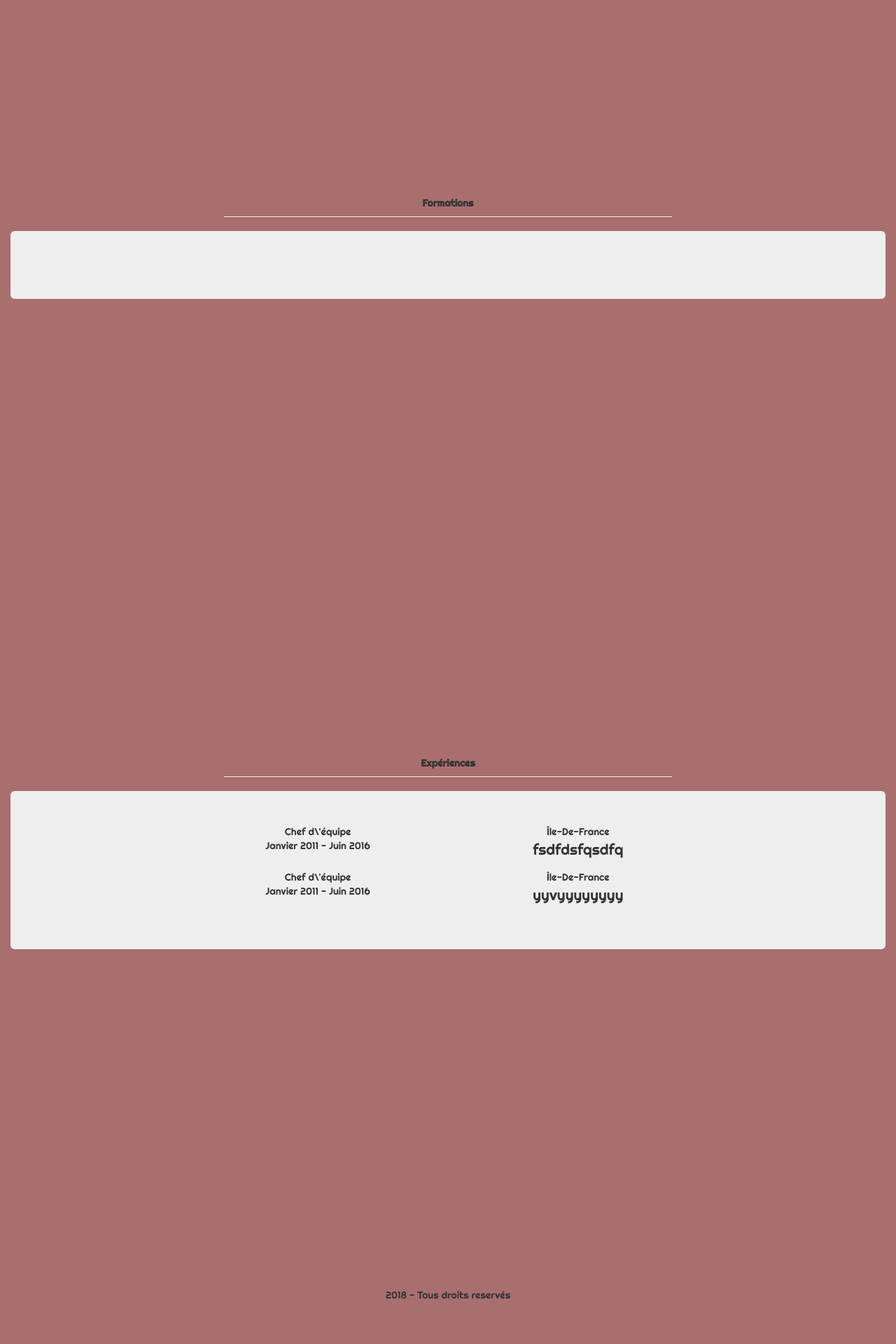
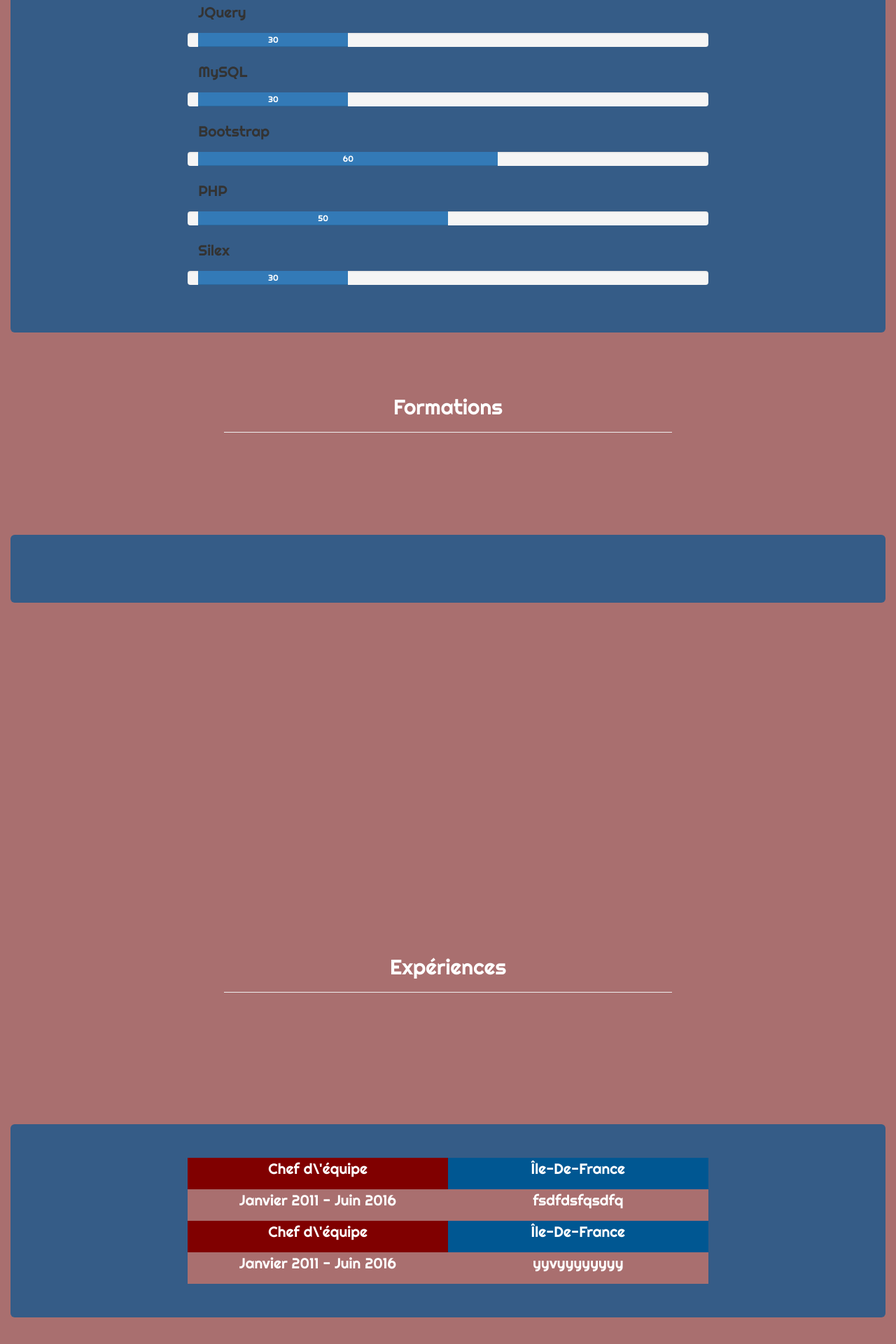
Before and after one commit to jeuneyannick/jeuneyannickbley_SITECV, a PHP site: page / in a window 1280 px wide. Shown: the part 1360-3280 px from the top of the page at 70% size. Before the commit the page ends 3216 px from the top, so only its background shows below. Run offline with PHP 8.4, Linux system fonts and the light colour scheme; data comes from the database, SQL or seed files in the repository; data that the repository does not hold is empty.

Commit message:
Commit  Style CSS

```diff
--- a/css/style_responsive.css
+++ b/css/style_responsive.css
@@ -1,5 +1,8 @@
 *{
     font-family:Righteous;
+}
+h2{
+    color:white;
 }
 body{
     background:#A96F6F;
@@ -9,6 +12,13 @@ body{
     width:100%;
     min-height:100vh;
 
+}
+.jumbotron{
+    background:#355C87;
+    margin-top:9em;
+}
+footer{
+    margin-bottom:6em;
 }
 /********/
 
@@ -25,7 +35,7 @@ body{
           }
         .first .jumbotron{
             background: #005792;
-            margin-top: 13em;
+            margin-top: 14em;
 
          }
          .first .jumbotron .presentation > h3{
@@ -42,6 +52,28 @@ body{
 
   }
 }
+
+    #Experiences .container-fluid{
+        margin-top:12em;
+    }
+      #exp_poste,#exp_lieu,#exp_dates, #exp_description, #form_titre, #form_lieu,#form_dates,#form_description{
+          border:none;
+          color: white;
+      }
+      #exp_description,#exp_dates, #form_description, #form_dates{
+          background:#A96F6F;
+      }
+
+      #exp_lieu{
+          background:#005792;
+      }
+      #exp_poste,#form_titre{
+         background:maroon;
+      }
+
+
+
+
 /********* fin du style responsive mobile*********/
 
 /*************Page Accueil***********************/
@@ -62,6 +94,7 @@ body{
            }
                .navbar-inverse .navbar-nav>li>a{
                    color:white;
+                   text-shadow:black 3px 0px;
                }
                     ul{
                         text-align:center;
@@ -78,6 +111,7 @@ body{
                 .jumbotron .presentation{
                       font-family: Righteous;
                       color:white;
+                      text-shadow: black 5px 0px;
                 }
                    .jumbotron .presentation a>i{
                        color:white;
--- a/index.php
+++ b/index.php
@@ -55,7 +55,7 @@ $affiche_competences = $req-> fetchAll(PDO::FETCH_ASSOC);
                             <li><a href="#Formations">Formations</a></li>
                             <li><a href="#Experiences">Expériences</a></li>
                             <!-- <li><a href="#Realisations">Réalisations</a></li> -->
-                            <li><a href="#Contact">Contact</a></li>
+                            <!-- <li><a href="#Contact">Contact</a></li> -->
                         </ul>
                     </nav>
                 </div>
@@ -93,19 +93,19 @@ $affiche_competences = $req-> fetchAll(PDO::FETCH_ASSOC);
 
         <div class="row">
             <div class="page-header text-center col-lg-6 col-lg-push-3 col-sm-6 col-sm-push-3 col-md-6 col-md-push-3 col-xs-12">
-                <strong>Compétences</strong>
+                <h2>Compétences</h2>
             </div>
         </div>
+
 
         <div class="container-fluid jumbotron">
             <div class="row">
                 <div class="competence col-lg-8 col-lg-push-2 col-md-4 col-sm-4 col-sm-push-4 col-xs-12">
-                    <p class="text-center">Compétences</p>
                     <?php foreach($affiche_competences as $competence){?>
-                        <div class=" col-lg-5 col-md-5 col-sm-5 col-xs-5"> <?= $competence['competence']?></div>
-                        <div class="progress">
-                            <div class="progress-bar" role="progressbar" aria-valuenow="<?= $competence['c_niveau']?>" aria-valuemin="0" aria-valuemax="100" style="width:<?= $competence['c_niveau']?>">
-                                <span class="sr-only"></span>
+                        <div class=" col-lg-5 col-md-5 col-sm-5 col-xs-5"><p> <?= $competence['competence']?></p></div>
+                        <div class="progress col lg-12 col-md-12 col-sm-12 col-xs-12">
+                            <div class="progress-bar" role="progressbar" aria-valuenow="0" aria-valuemin="0" aria-valuemax="100" style="width:<?= $competence['c_niveau']?>% ">
+                                <?= $competence['c_niveau']?>
                             </div>
                         </div>
                         <!-- <div class="col-lg-5 col-md-5 col-sm-5 col-xs-5"> <?= $competence['c_niveau']?></div> -->
@@ -123,19 +123,19 @@ $affiche_competences = $req-> fetchAll(PDO::FETCH_ASSOC);
         <div class="row">
 
             <div class="page-header text-center col-lg-6 col-lg-push-3 col-sm-6 col-sm-push-3 col-md-6 col-md-push-3 col-xs-12">
-                <strong>Formations</strong>
+                <h2>Formations</h2>
             </div>
 
         </div>
 
         <div class="container-fluid jumbotron">
             <div class="row">
-                <div class="formations col-lg-8 col-lg-push-2 col-md-10 col-md-push-1 col-sm-12 col-xs-12 ">
+                <div class="formations col-lg-10 col-md-10 col-md-push-1 col-sm-12 col-xs-12 ">
                     <?php foreach($affiche_formations as $form){?>
-                        <div class="text-center col-lg-3 col-md-5 col-sm-6 col-xs-12"><p><?= $form['f_titre']?></p></div>
-                        <div class="text-center col-lg-3 col-md-5 col-sm-6 col-xs-12"><?= $form['f_lieu']?></div>
-                        <div class="text-center col-lg-3 col-md-5 col-sm-6 col-xs-12"><?= $form['f_dates']?></div>
-                        <div class="text-center col-lg-3 col-md-5 col-sm-6 col-xs-12"> <?= $form['f_description']?></div>
+                        <div class="text-center col-lg-3 col-md-12 col-sm-12 col-xs-12" id="form_titre"><p><?= $form['f_titre']?></p></div>
+                        <div class="text-center col-lg-3 col-md-12 col-sm-12 col-xs-12" id="form_lieu"><?= $form['f_lieu']?></div>
+                        <div class="text-center col-lg-1 col-md-12 col-sm-12 col-xs-12" id="form_dates"><?= $form['f_dates']?></div>
+                        <div class="text-center col-lg-3 col-md-12 col-sm-12 col-xs-12" id="form_description"><p> <?= $form['f_description']?></p></div>
                     <?php } ?>
                 </div>
             </div>
@@ -167,17 +167,17 @@ $affiche_competences = $req-> fetchAll(PDO::FETCH_ASSOC);
 <div class="fourth container" id="Experiences"><!-- Début de la page Experiences -->
     <div class="row">
         <div class="page-header text-center col-lg-6 col-lg-push-3 col-sm-6 col-sm-push-3 col-md-6 col-md-push-3 col-xs-12">
-            <strong>Expériences</strong>
+            <h2>Expériences</h2>
         </div>
     </div>
     <div class="container-fluid jumbotron">
         <div class="row">
-            <div class="experiences col-lg-8 col-lg-push-2 col-md-10 col-md-push-1 col-sm-12 col-xs-12  ">
+            <div class="experiences col-lg-8 col-lg-push-2 col-md-10 col-md-push-1 col-sm-12 col-xs-12">
                 <?php foreach($affiche_experiences as $exp){?>
-                    <div class="text-center col-lg-6 col-md-6 col-sm-6 col-xs-12"> <?= $exp['e_poste']?></div>
-                    <div class="text-center col-lg-6 col-md-6 col-sm-6 col-xs-12"> <?= $exp['e_lieu']?></div>
-                    <div class="text-center col-lg-6 col-md-6 col-sm-6 col-xs-12"> <?= $exp['e_dates']?></div>
-                    <div class="text-center col-lg-6 col-md-6 col-sm-6 col-xs-12"> <?= $exp['e_description']?></div>
+                    <div class="text-center col-lg-6 col-md-6 col-sm-6 col-xs-12" id="exp_poste"><p><?= $exp['e_poste']?></p></div>
+                    <div class="text-center col-lg-6 col-md-6 col-sm-6 col-xs-12" id="exp_lieu"><p> <?= $exp['e_lieu']?></p></div>
+                    <div class="text-center col-lg-6 col-md-6 col-sm-6 col-xs-12" id="exp_dates"><p> <?= $exp['e_dates']?></p></div>
+                    <div class="text-center col-lg-6 col-md-6 col-sm-6 col-xs-12" id="exp_description"> <?= $exp['e_description']?></div>
                 <?php } ?>
             </div>
         </div>
```
